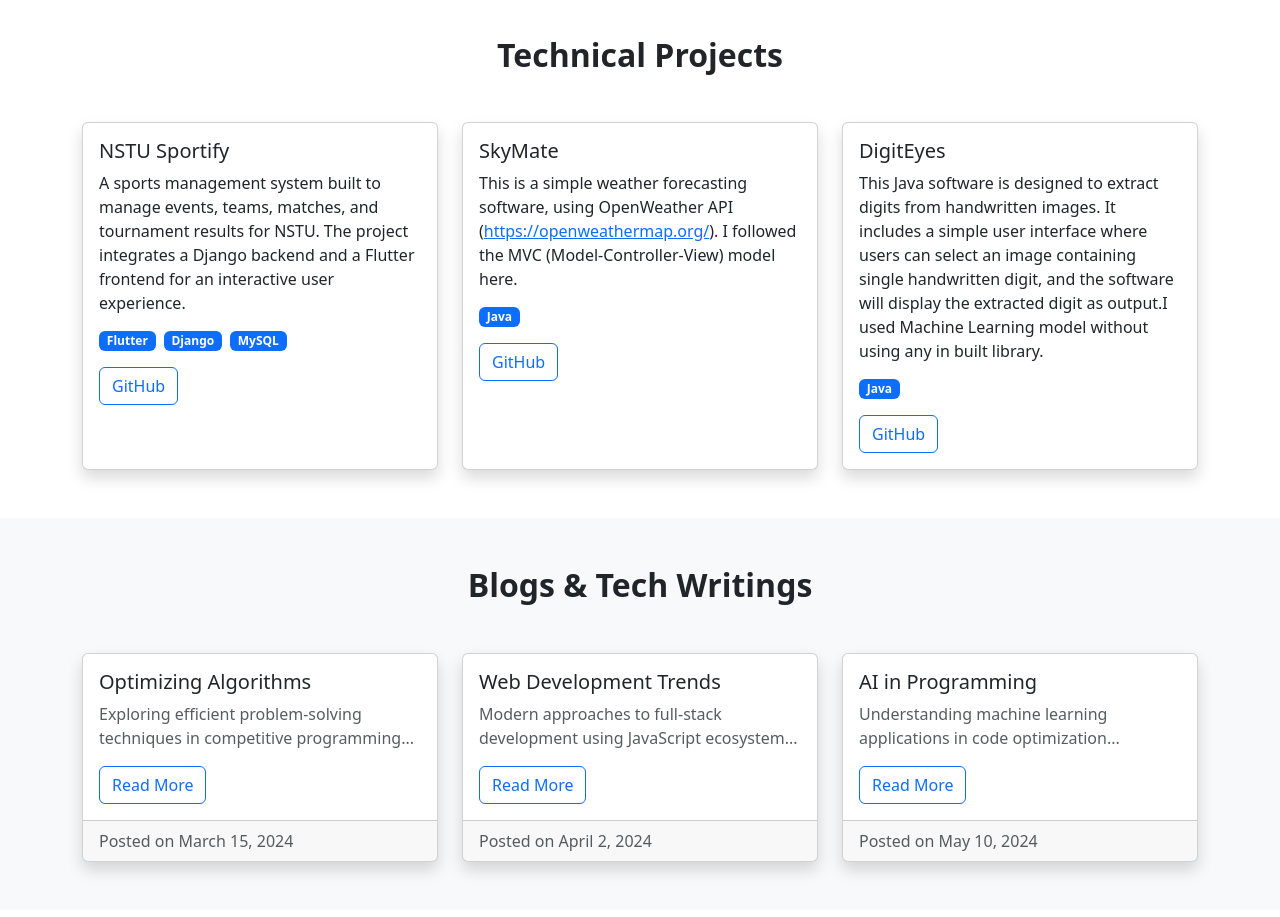
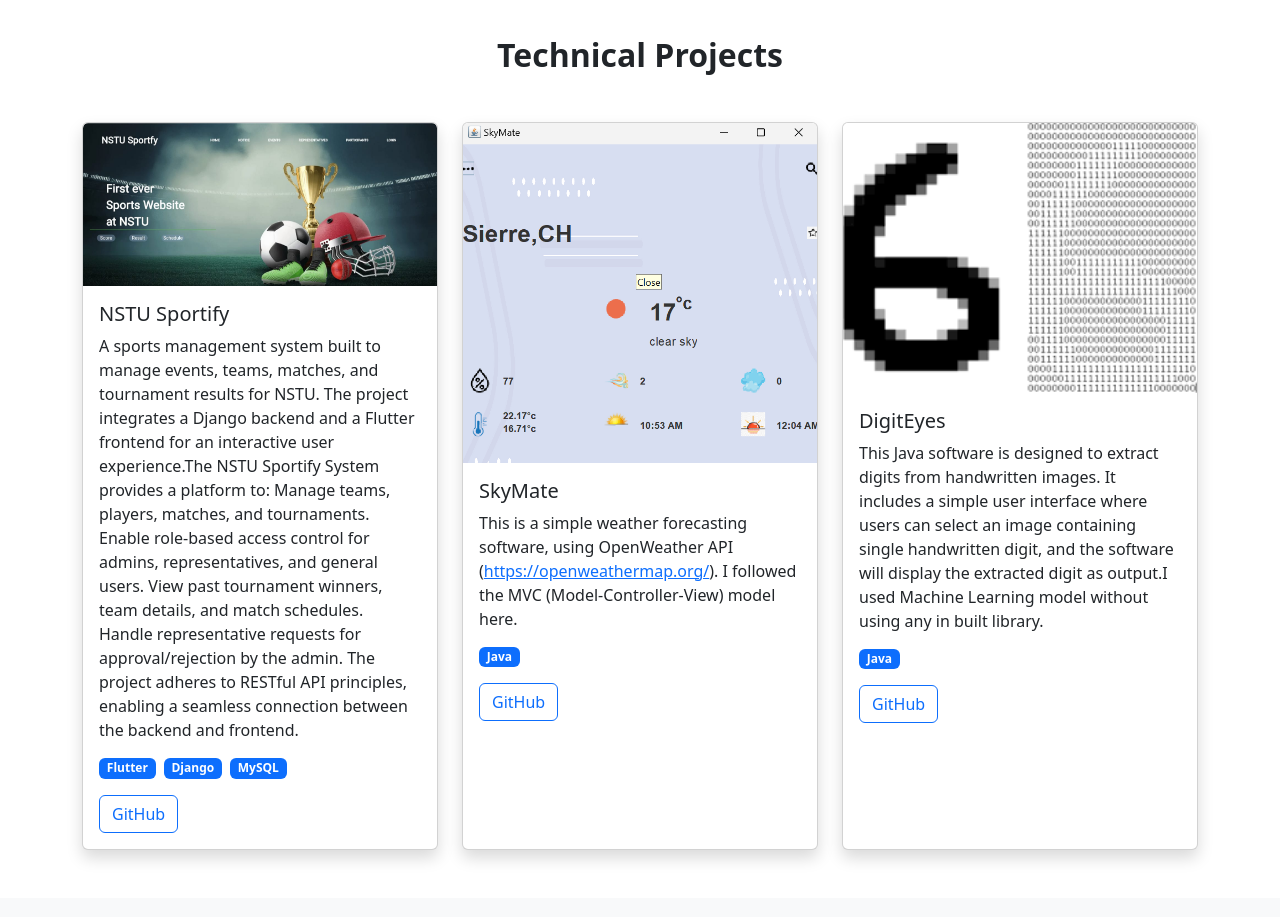
Before and after one commit to MdMaruf-22/portfolio, a plain HTML site: page index.html in a window 1280 px wide. Shown: the part 2620-3537 px from the top of the page. Drawn offline with nearby package versions, Linux system fonts and the light colour scheme.

Commit message:
`Updated project descriptions and images in index.html`

```diff
--- a/index.html
+++ b/index.html
@@ -287,12 +287,18 @@
         <div class="row g-4">
             <div class="col-md-4">
                 <div class="card h-100 shadow">
-                    <!-- <img src="project1-thumbnail.jpg" class="card-img-top" alt="Project 1"> -->
+                    <img src="image/NSTU_Sportify.jpg" class="card-img-top" alt="Project 1">
                     <div class="card-body">
                         <h5 class="card-title">NSTU Sportify</h5>
                         <p class="card-text">A sports management system built to manage events, teams, matches, and
                             tournament results for NSTU. The project integrates a Django backend and a Flutter frontend
-                            for an interactive user experience.</p>
+                            for an interactive user experience.The NSTU Sportify System provides a platform to:
+                            Manage teams, players, matches, and tournaments.
+                            Enable role-based access control for admins, representatives, and general users.
+                            View past tournament winners, team details, and match schedules.
+                            Handle representative requests for approval/rejection by the admin.
+                            The project adheres to RESTful API principles, enabling a seamless connection between the backend and frontend.
+                        </p>
                         <div class="d-flex flex-wrap gap-2 mb-3">
                             <span class="badge bg-primary">Flutter</span>
                             <span class="badge bg-primary">Django</span>
@@ -304,7 +310,7 @@
             </div>
             <div class="col-md-4">
                 <div class="card h-100 shadow">
-                    <!-- <img src="project1-thumbnail.jpg" class="card-img-top" alt="Project 1"> -->
+                    <img src="image/Skymate2.png" class="card-img-top" alt="Project 2">
                     <div class="card-body">
                         <h5 class="card-title">SkyMate</h5>
                         <p class="card-text">
@@ -321,7 +327,7 @@
             </div>
             <div class="col-md-4">
                 <div class="card h-100 shadow">
-                    <!-- <img src="project1-thumbnail.jpg" class="card-img-top" alt="Project 1"> -->
+                    <img src="image/DigitEyes.png" class="card-img-top" alt="Project 3">
                     <div class="card-body">
                         <h5 class="card-title">DigitEyes</h5>
                         <p class="card-text">
```
Also changed, not shown: image/DigitEyes.png (added), image/NSTU_Sportify.jpg (added), image/Skymate.png (added), image/Skymate2.png (added).
